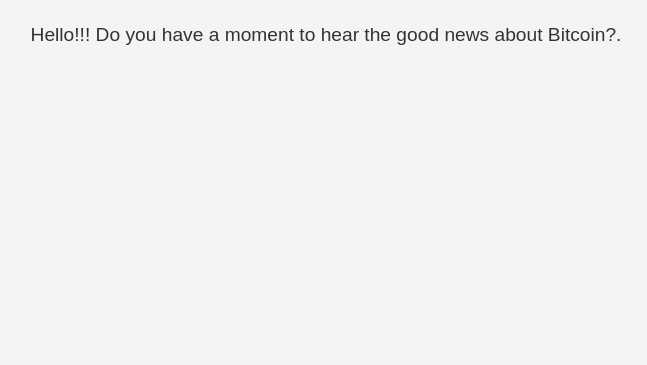
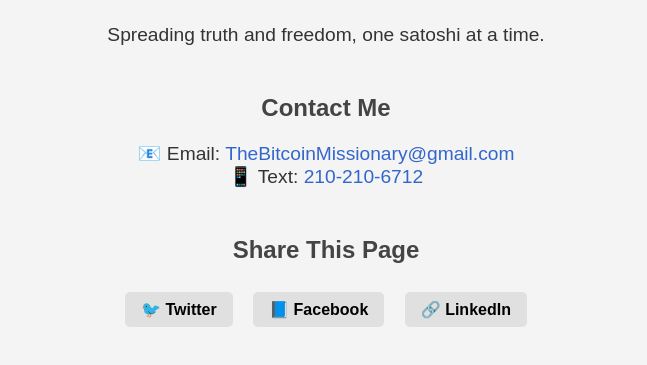
Before and after one commit to TheBitcoinMissionary/TheBitcoinMissionary, a plain HTML site: page index.html in a window 1280 px wide. Shown: the part 481-846 px from the top of the page, without its empty margins (314-961 px from the left). Before the commit the page ends 800 px from the top, so only its background shows below. Drawn offline with Linux system fonts and the light colour scheme.

Commit message:
Add files via upload

```diff
--- a/index.html
+++ b/index.html
@@ -20,14 +20,49 @@
         font-size: 2.5em;
         color: #ff9900;
       }
+      h2 {
+        margin-top: 2em;
+        color: #444;
+      }
       p {
         font-size: 1.2em;
+      }
+      a {
+        color: #3366cc;
+        text-decoration: none;
+      }
+      .share-buttons a {
+        display: inline-block;
+        margin: 0.5em;
+        padding: 0.5em 1em;
+        border-radius: 5px;
+        background-color: #e0e0e0;
+        text-decoration: none;
+        color: #000;
+        font-weight: bold;
+        transition: background 0.2s;
+      }
+      .share-buttons a:hover {
+        background-color: #ccc;
       }
     </style>
   </head>
   <body>
     <img src="missionary.jpg" alt="Bitcoin Missionary Logo" />
     <h1>The Bitcoin Missionary</h1>
-    <p>Hello!!! Do you have a moment to hear the good news about Bitcoin?.</p>
+    <p>Spreading truth and freedom, one satoshi at a time.</p>
+
+    <h2>Contact Me</h2>
+    <p>
+      📧 Email: <a href="mailto:TheBitcoinMissionary@gmail.com">TheBitcoinMissionary@gmail.com</a><br>
+      📱 Text: <a href="sms:+12102106712">210-210-6712</a>
+    </p>
+
+    <h2>Share This Page</h2>
+    <div class="share-buttons">
+      <a href="https://twitter.com/intent/tweet?url=https://thebitcoinmissionary.com" target="_blank">🐦 Twitter</a>
+      <a href="https://www.facebook.com/sharer/sharer.php?u=https://thebitcoinmissionary.com" target="_blank">📘 Facebook</a>
+      <a href="https://www.linkedin.com/sharing/share-offsite/?url=https://thebitcoinmissionary.com" target="_blank">🔗 LinkedIn</a>
+    </div>
   </body>
 </html>
```
